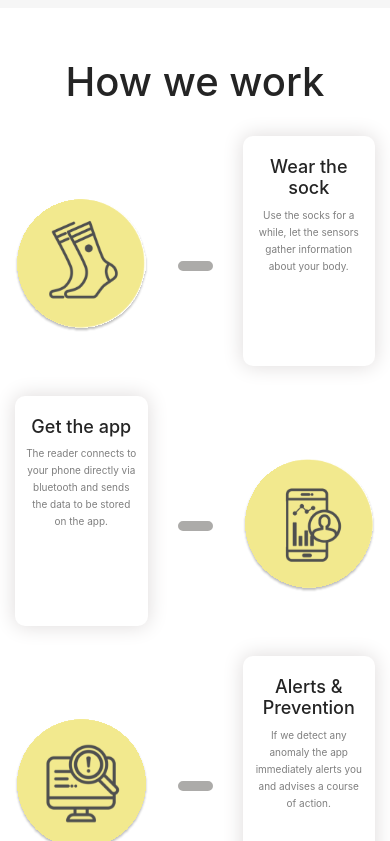
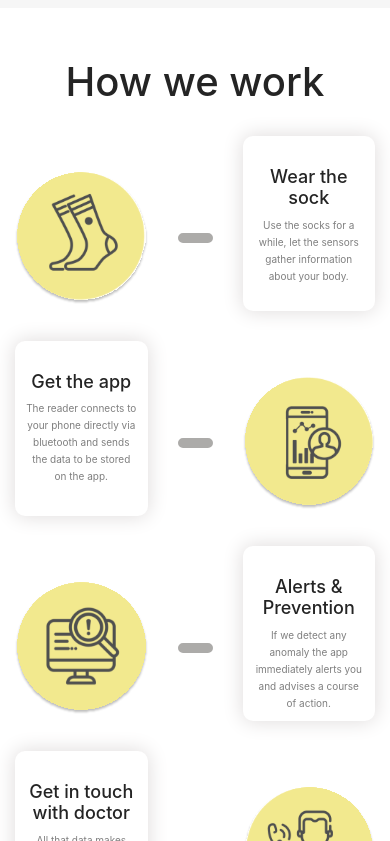
Before and after one commit to soumali28/feetwings.github.io, a React (Create React App) app: page / in a window 390 px wide. Shown: the part 2963-3804 px from the top of the page. Built offline with nearby package versions, Linux system fonts and the light colour scheme; some icons are missing.

Commit message:
Card Bug

```diff
--- a/public/responsive.css
+++ b/public/responsive.css
@@ -1103,8 +1103,8 @@
           font-size: large;
         }
         .how-we-work-card{
-          height: 230px;
-          padding: 20px 10px;
+          height: 175px;
+          padding: 30px 10px;
 
         }
       }
```
Also changed, not shown: 1 other file (tests, documents, lock files or other folders).
